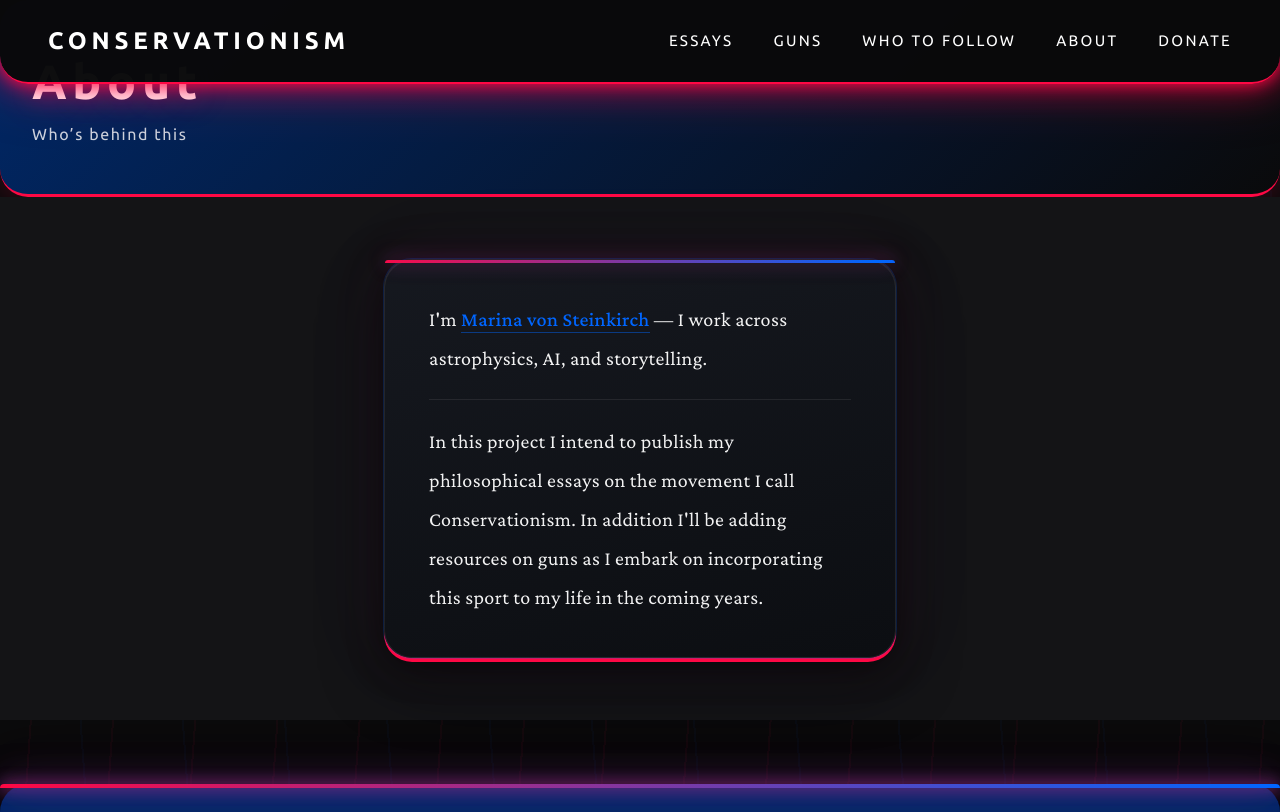
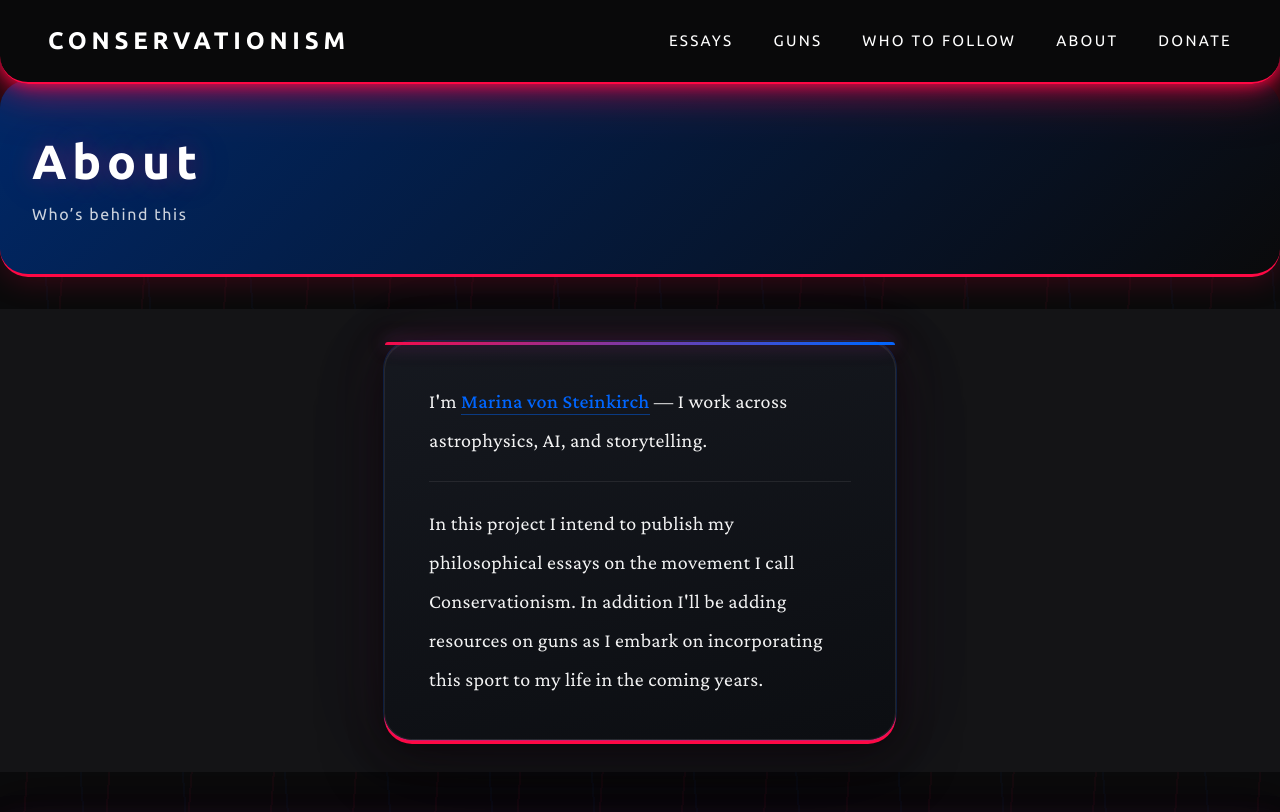
Before and after one commit to storyteller-13/conservationism, a website: page pages/about.html in a window 1280 px wide. Shown: the top 812 px of the page. Drawn offline with nearby package versions, Linux system fonts and the light colour scheme.

Commit message:
fix title

```diff
--- a/styles/global.css
+++ b/styles/global.css
@@ -832,16 +832,14 @@ footer::before {
   font-weight: 500;
 }
 
-/* About page — centered card, not full width */
+/* About page — centered card, not full width (hero uses same .dashboard-hero as other pages) */
 .about-page {
   display: flex;
   flex-direction: column;
   min-height: calc(100vh - 80px);
-  padding-top: 0;
 }
 
 .about-page .dashboard-hero {
-  margin-bottom: 0;
   flex-shrink: 0;
 }
 
```
